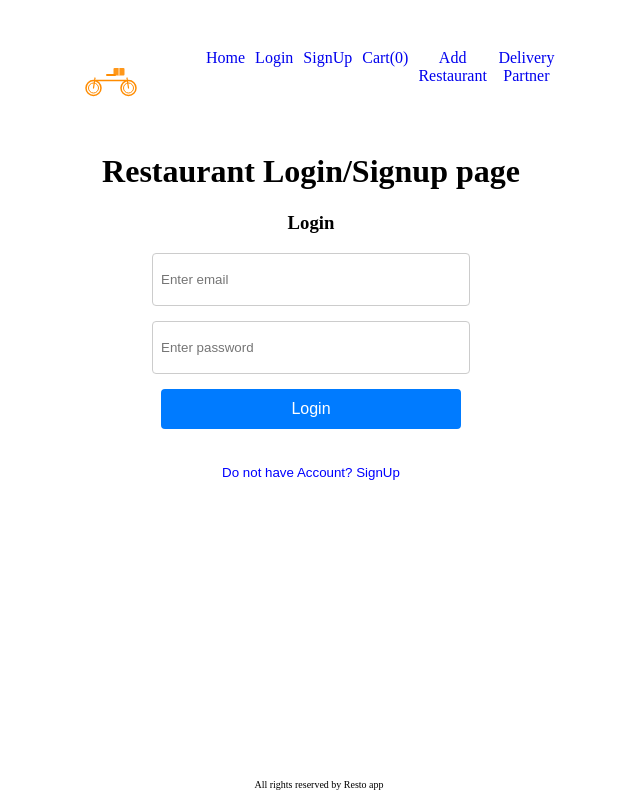
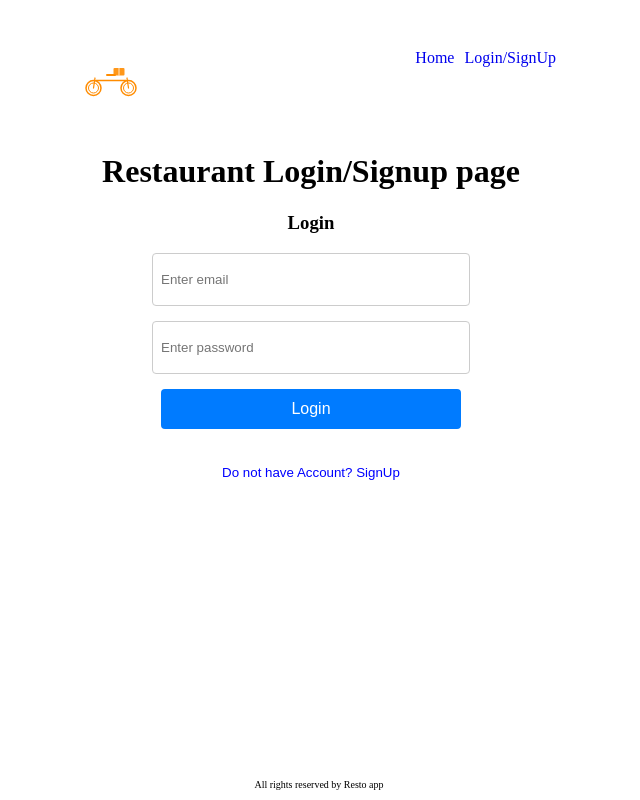
Before and after one commit to Agarwalsonali/Food_Delivery_WebApp, a Next.js app: page /restaurant in a window 1280 px wide. Shown: the whole page, without its empty margins (329-969 px from the left). Built offline with nearby package versions, Linux system fonts and the light colour scheme.

Commit message:
fix the logo

```diff
--- a/src/app/restaurant/page.js
+++ b/src/app/restaurant/page.js
@@ -3,7 +3,7 @@
 import { useState } from "react";
 import RestaurantLogin from "../_components/Login";
 import RestaurantSignup from "../_components/Signup";
-import CustomerHeader from "../_components/CustomerHeader";
+import RestaurantHeader from "../_components/Header";
 import './style.css'
 import RestaurantFooter from "../_components/Footer";
 
@@ -13,7 +13,7 @@ const Restaurant = ()=>{
     return (
         <>
         <div className="container">
-            <CustomerHeader />
+            <RestaurantHeader />
              <h1>Restaurant Login/Signup page</h1>
             {
                 login ? <RestaurantLogin /> : <RestaurantSignup />
```
